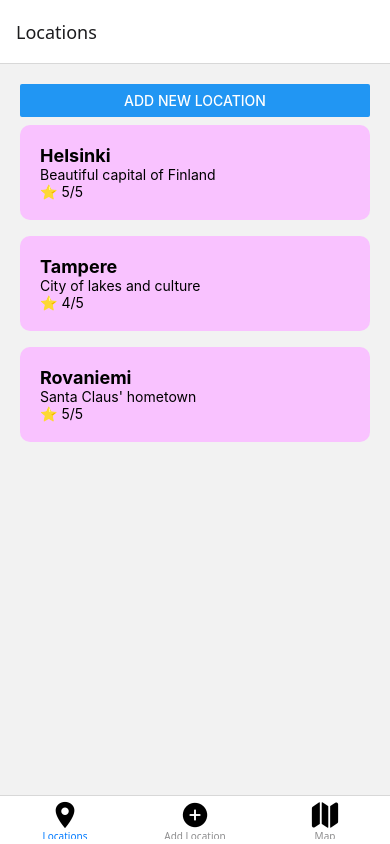
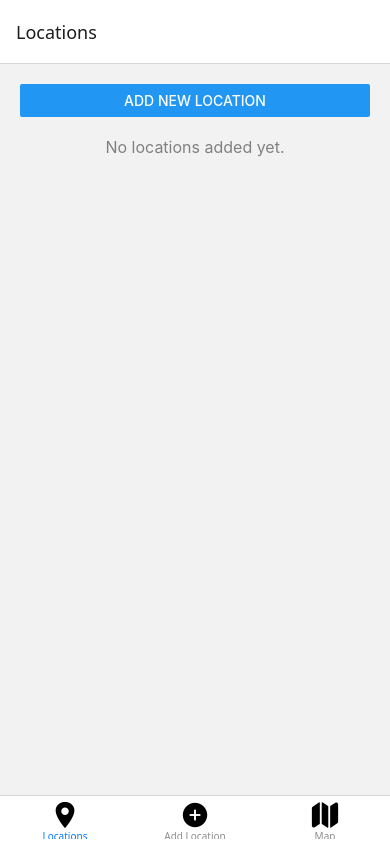
Before and after one commit to eriklep/MobileProgramming, a React Native app in the folder Assignment/: screen /Locations in a window 390 px wide. Built offline with nearby package versions, Linux system fonts and the light colour scheme.

Commit message:
working on Map view

```diff
--- a/Assignment/App.js
+++ b/Assignment/App.js
@@ -4,11 +4,14 @@ import Ionicons from "react-native-vector-icons/Ionicons";
 import Location from "./screens/Location";
 import AddLocation from "./screens/AddLocation";
 import Map from "./screens/Map";
+import LocationProvider from "./screens/contexts";
+;
 
 const Tab = createBottomTabNavigator();
 
 export default function App() {
   return (
+    <LocationProvider>
     <NavigationContainer>
       <Tab.Navigator>
         <Tab.Screen
@@ -28,5 +31,6 @@ export default function App() {
         />
       </Tab.Navigator>
     </NavigationContainer>
+    </LocationProvider>
   );
 }
--- a/Assignment/package.json
+++ b/Assignment/package.json
@@ -20,7 +20,8 @@
     "react-native-reanimated": "^3.17.1",
     "react-native-safe-area-context": "^4.12.0",
     "react-native-screens": "~4.4.0",
-    "react-native-vector-icons": "^10.2.0"
+    "react-native-vector-icons": "^10.2.0",
+    "expo-location": "~18.0.7"
   },
   "devDependencies": {
     "@babel/core": "^7.20.0"
--- a/Assignment/screens/Location.js
+++ b/Assignment/screens/Location.js
@@ -1,23 +1,21 @@
-import React from "react";
-import { View, Text, FlatList, StyleSheet, Button } from "react-native";
+import React, { useContext } from "react";
+import { View, Text, Button, FlatList, StyleSheet } from "react-native";
 import { useNavigation } from "@react-navigation/native";
-
-
-const sampleLocations = [
-  { id: "1", name: "Helsinki", description: "Beautiful capital of Finland", rating: 5 },
-  { id: "2", name: "Tampere", description: "City of lakes and culture", rating: 4 },
-  { id: "3", name: "Rovaniemi", description: "Santa Claus' hometown", rating: 5 },
-];
+import { LocationContext } from "./contexts";
 
 export default function Location() {
   const navigation = useNavigation();
+  const { locations } = useContext(LocationContext);
 
   return (
     <View style={styles.container}>
       <Button title="Add new location" onPress={() => navigation.navigate("Add Location")} />
 
+      {locations.length === 0 ? (
+        <Text style={styles.noLocations}>No locations added yet.</Text>
+      ) : (
         <FlatList
-        data={sampleLocations}
+          data={locations}
           keyExtractor={(item) => item.id}
           renderItem={({ item }) => (
             <View style={styles.item}>
@@ -27,23 +25,14 @@ export default function Location() {
             </View>
           )}
         />
+      )}
     </View>
   );
 }
 
 const styles = StyleSheet.create({
-  container: {
-    flex: 1,
-    padding: 20,
-  },
-  item: {
-    backgroundColor: "#f9c2ff",
-    padding: 20,
-    marginVertical: 8,
-    borderRadius: 10,
-  },
-  title: {
-    fontSize: 18,
-    fontWeight: "bold",
-  },
+  container: { flex: 1, padding: 20 },
+  noLocations: { textAlign: "center", marginTop: 20, fontSize: 16, color: "gray" },
+  item: { backgroundColor: "#f9c2ff", padding: 20, marginVertical: 8, borderRadius: 10 },
+  title: { fontSize: 18, fontWeight: "bold" },
 });
--- a/Assignment/screens/Map.js
+++ b/Assignment/screens/Map.js
@@ -1,7 +1,28 @@
-import React from "react";
+import React, { useEffect, useState } from "react";
 import { View, Text, StyleSheet } from "react-native";
+import * as Location from 'expo-location';
 
 export default function Map() {
+
+    const [loc, setLoc] = useState();
+
+
+  useEffect(()=>{
+    getLocation();
+    async function getLocation(){
+      let {status} = await Location.requestForegroundPermissionsAsync();
+      if(status !== 'granted'){
+        console.log('Geolocation failed.');
+        return;
+      }
+
+      const location = await Location.getCurrentPositionAsync({accuracy: Location.Accuracy.Lowest})
+      setLoc({lat: location.coords.latitude, lon: location.coords.longitude});
+    }
+  }, []);
+
+  console.log('*** ' + loc?.lat);
+
   return (
     <View>
       <Text></Text>
--- /dev/null
+++ b/Assignment/screens/contexts.js
@@ -0,0 +1,24 @@
+import React, { createContext, useState } from "react";
+
+export const LocationContext = createContext();
+
+export default function LocationProvider({ children }) {
+  const [locations, setLocations] = useState([]);
+
+
+  const addLocation = (name, description, rating) => {
+    const newLocation = {
+      id: Math.random().toString(),
+      name,
+      description,
+      rating
+    };
+    setLocations((prevLocations) => [...prevLocations, newLocation]);
+  };
+
+  return (
+    <LocationContext.Provider value={{ locations, addLocation }}>
+      {children}
+    </LocationContext.Provider>
+  );
+}
```
Also changed, not shown: Assignment/screens/AddLocation.js (indentation only), 2 other files (tests, documents, lock files or other folders). Lines whose indentation alone changed are shown as unchanged.
